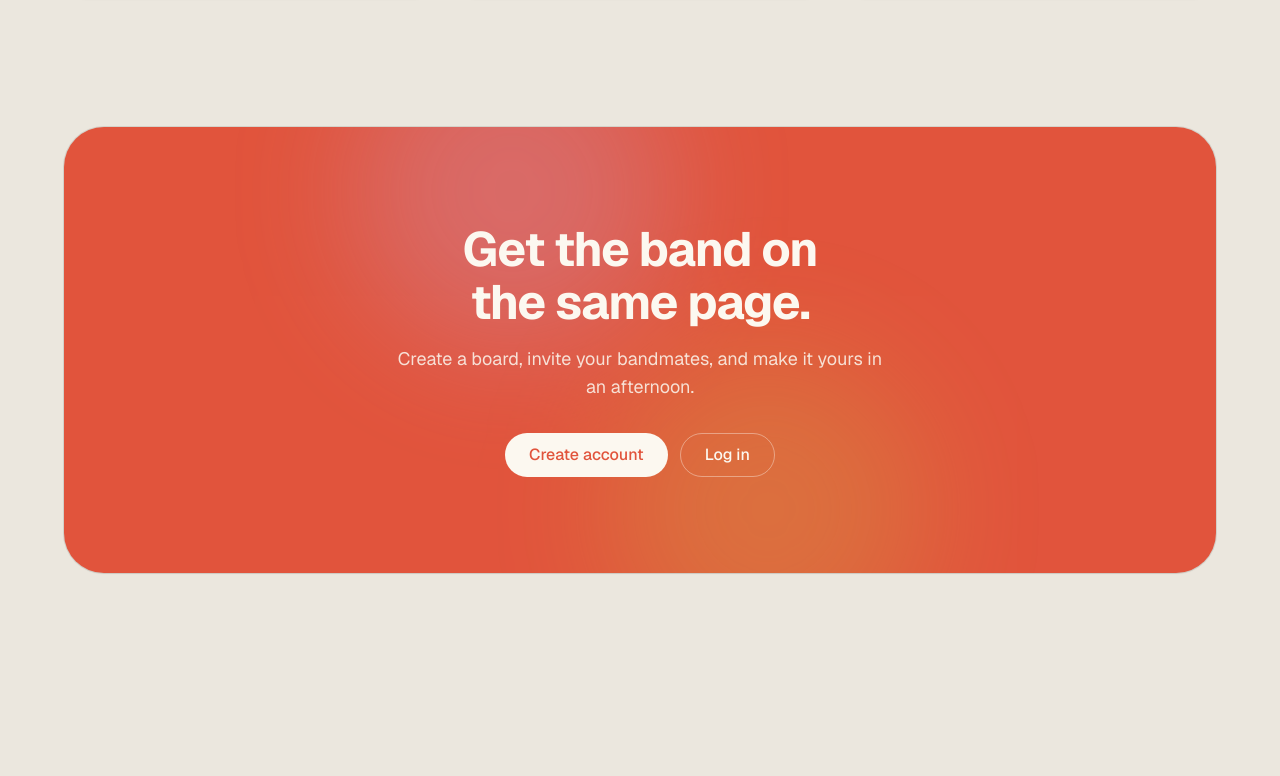
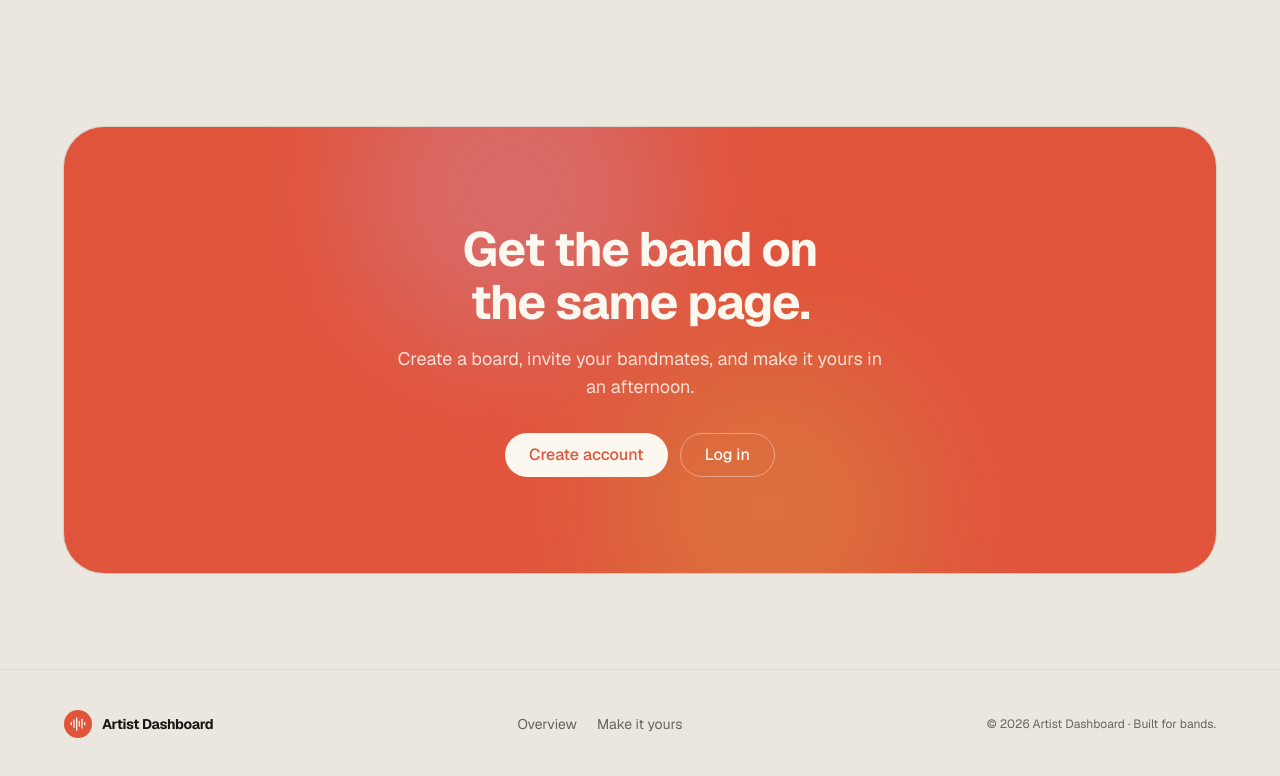
Before and after one commit to eltonSalanic/artist-dashboard, a Next.js app in the folder apps/web/: page /welcome in a window 1280 px wide. Shown: the part 3007-3783 px from the top of the page. Before the commit the page ends 3676 px from the top, so only its background shows below. Built offline with nearby package versions, Linux system fonts and the light colour scheme.

Commit message:
add the landing footer
Closes the page with the wordmark, working on-page anchor links, and a
copyright line. No dead links — nothing here points at a page that doesn't
exist yet.

```diff
--- /dev/null
+++ b/apps/web/src/features/landing/landing-footer.tsx
@@ -0,0 +1,39 @@
+import { AudioLines } from "lucide-react";
+
+const LINKS = [
+  { href: "#top", label: "Overview" },
+  { href: "#demo", label: "Make it yours" },
+];
+
+export function LandingFooter() {
+  return (
+    <footer className="border-t border-border/60 px-6 py-10">
+      <div className="mx-auto flex max-w-6xl flex-col items-center justify-between gap-6 sm:flex-row">
+        <div className="flex items-center gap-2.5">
+          <span className="flex size-7 items-center justify-center rounded-lg bg-coral text-coral-foreground">
+            <AudioLines className="size-4" />
+          </span>
+          <span className="font-heading text-sm font-bold tracking-tight">
+            Artist Dashboard
+          </span>
+        </div>
+
+        <nav className="flex items-center gap-5 text-sm text-muted-foreground">
+          {LINKS.map((link) => (
+            <a
+              key={link.href}
+              href={link.href}
+              className="transition-colors hover:text-foreground"
+            >
+              {link.label}
+            </a>
+          ))}
+        </nav>
+
+        <p className="text-xs text-muted-foreground">
+          © {new Date().getFullYear()} Artist Dashboard · Built for bands.
+        </p>
+      </div>
+    </footer>
+  );
+}
--- a/apps/web/src/features/landing/landing-page.tsx
+++ b/apps/web/src/features/landing/landing-page.tsx
@@ -6,6 +6,7 @@ import { IntroSection } from "@/features/landing/intro-section";
 import { WidgetShowcase } from "@/features/landing/widget-showcase";
 import { FeaturesSection } from "@/features/landing/features-section";
 import { CtaSection } from "@/features/landing/cta-section";
+import { LandingFooter } from "@/features/landing/landing-footer";
 
 export function LandingPage() {
   return (
@@ -18,6 +19,7 @@ export function LandingPage() {
         <FeaturesSection />
         <CtaSection />
       </main>
+      <LandingFooter />
     </div>
   );
 }
```
